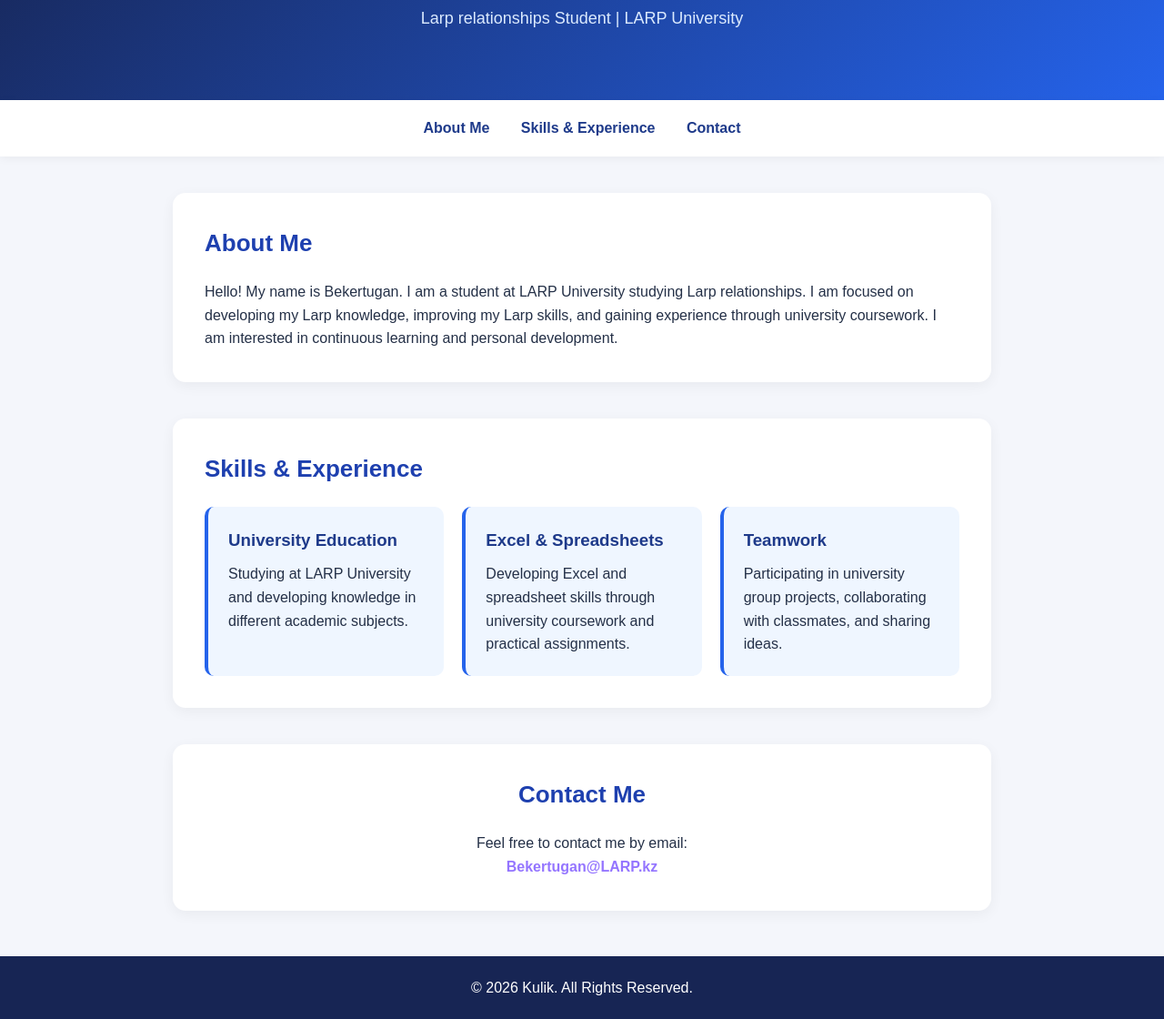
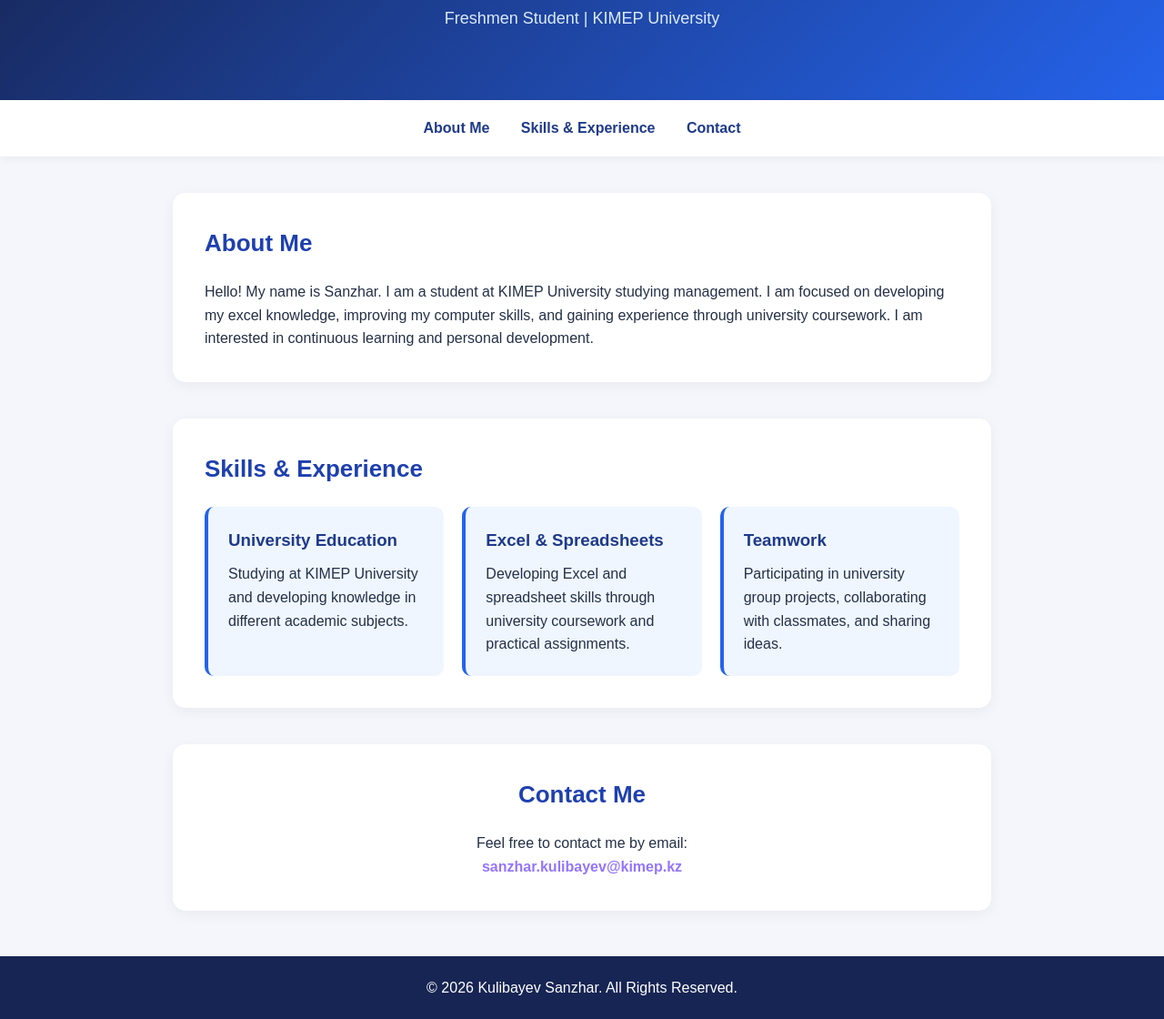
Before and after one commit to Kuleke-Dulat/Week-13, a plain HTML site: page index.html in a window 1280 px wide. Shown: the part 148-1268 px from the top of the page at 91% size. Drawn offline with Linux system fonts and the light colour scheme.

Commit message:
Update index.html for new portfolio details

```diff
--- a/index.html
+++ b/index.html
@@ -3,7 +3,7 @@
 <head>
     <meta charset="UTF-8">
     <meta name="viewport" content="width=device-width, initial-scale=1.0">
-    <title>Bekertugan | Personal Portfolio</title>
+    <title>Sanzhar | Personal Portfolio</title>
 
     <style>
         * {
@@ -130,8 +130,8 @@
 <body>
 
     <header>
-        <h1>Bekertugan</h1>
-        <p>Larp relationships Student | LARP University</p>
+        <h1>Sanzhar</h1>
+        <p>Freshmen Student | KIMEP University</p>
     </header>
 
     <nav>
@@ -143,10 +143,10 @@
     <section id="about">
         <h2>About Me</h2>
         <p>
-            Hello! My name is Bekertugan.
-            I am a student at LARP University studying Larp relationships.
-            I am focused on developing my Larp knowledge,
-            improving my Larp skills, and gaining experience
+            Hello! My name is Sanzhar.
+            I am a student at KIMEP University studying management.
+            I am focused on developing my excel knowledge,
+            improving my computer skills, and gaining experience
             through university coursework.
             I am interested in continuous learning and personal development.
         </p>
@@ -160,7 +160,7 @@
             <div class="skill-card">
                 <h3>University Education</h3>
                 <p>
-                    Studying at LARP University and developing
+                    Studying at KIMEP University and developing
                     knowledge in different academic subjects.
                 </p>
             </div>
@@ -188,14 +188,14 @@
         <h2>Contact Me</h2>
         <p>Feel free to contact me by email:</p>
         <p>
-            <a href="mailto:Bekertugan@LARP.kz">
-                Bekertugan@LARP.kz
+            <a href="mailto:sanzhar.kulibayev@kimep.kz">
+                sanzhar.kulibayev@kimep.kz
             </a>
         </p>
     </section>
 
     <footer>
-        <p>&copy; 2026 Kulik. All Rights Reserved.</p>
+        <p>&copy; 2026 Kulibayev Sanzhar. All Rights Reserved.</p>
     </footer>
 
 </body>
```
